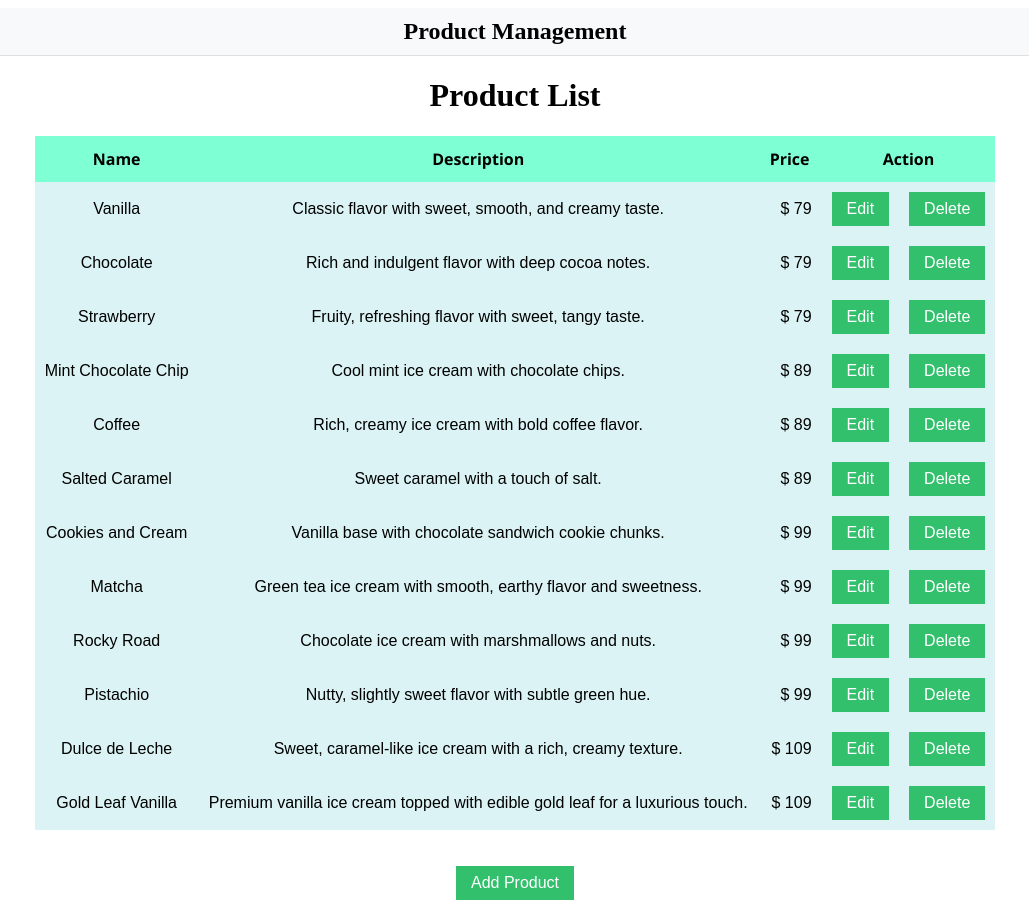
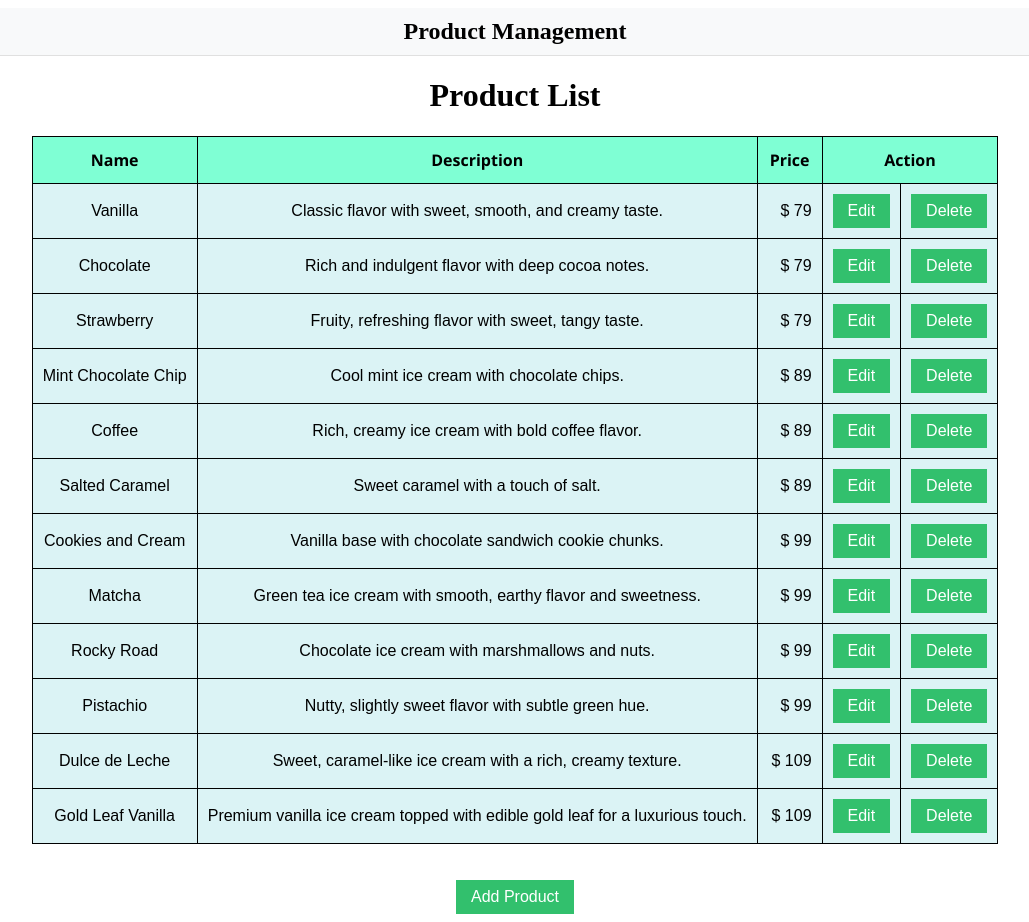
Before and after one commit to Cris325/product_management, a Vue app: page / in a window 1280 px wide. Shown: the whole page, without its empty margins (125-1154 px from the left). Built offline with nearby package versions, Linux system fonts and the light colour scheme.

Commit message:
adjusting the style of ProductList.vue

```diff
--- a/src/components/ProductList.vue
+++ b/src/components/ProductList.vue
@@ -157,9 +157,9 @@ button:hover {
 
     .center-table {
     margin: auto;
-    border: 1px;
     border-collapse: collapse;
     min-width: 50%;
+    border: 1px solid black; /* Add border to the entire table */
 }
 
 table th {
@@ -171,6 +171,7 @@ table th {
     padding-right: 12px;
     padding-top: 12px;
     padding-bottom: 12px;
+    border: 1px solid black; /* Add border to table headers */
 }
 
 table td {
@@ -182,12 +183,13 @@ table td {
     padding-right: 10px;
     padding-top: 10px;
     padding-bottom: 10px;
-
+    border: 1px solid black; /* Add border to table cells */
 }
 
 table td:hover {
     background-color: rgb(187, 207, 209);
 }
+
 
     .product-name,
     .product-description {
```
Lines whose indentation alone changed are shown as unchanged.
